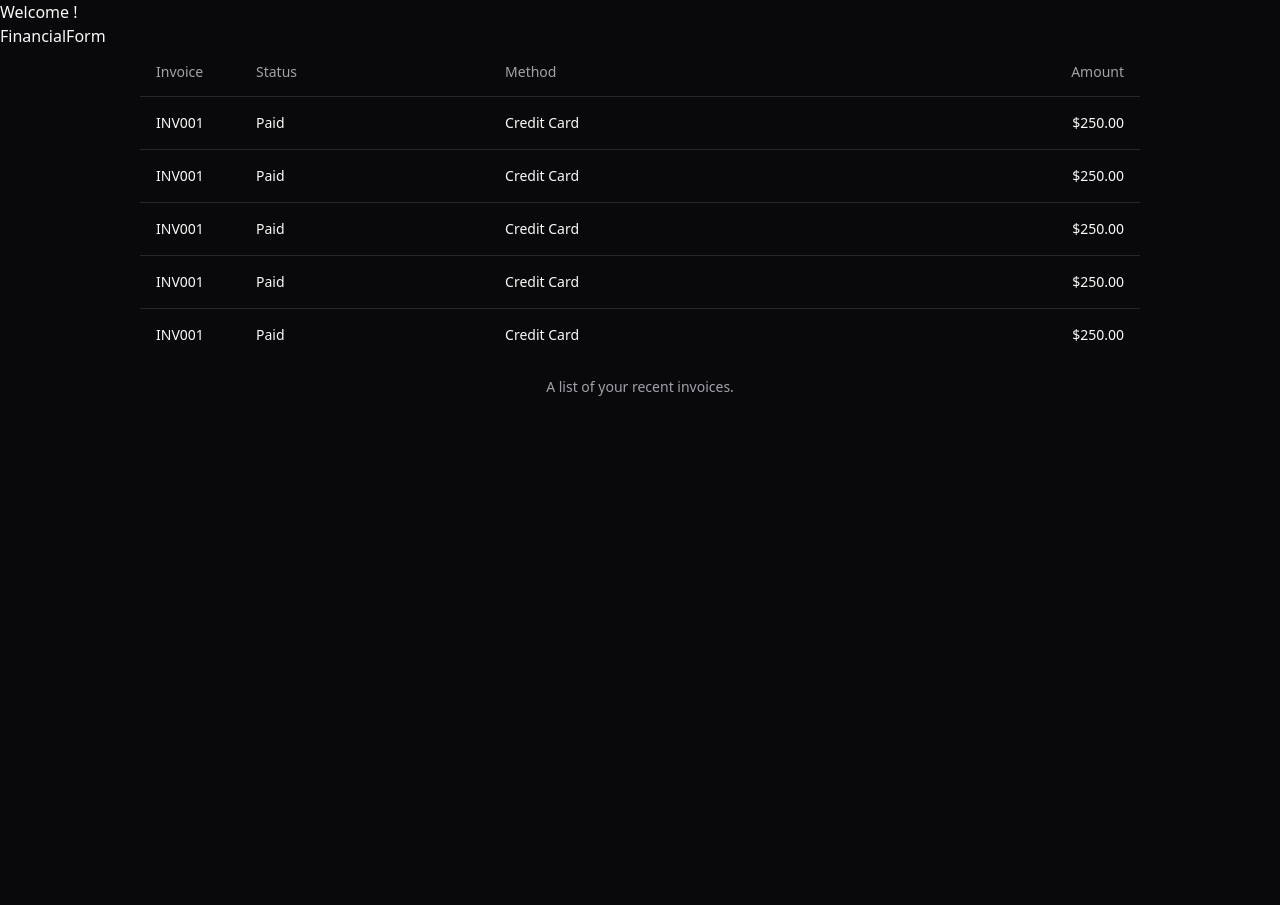
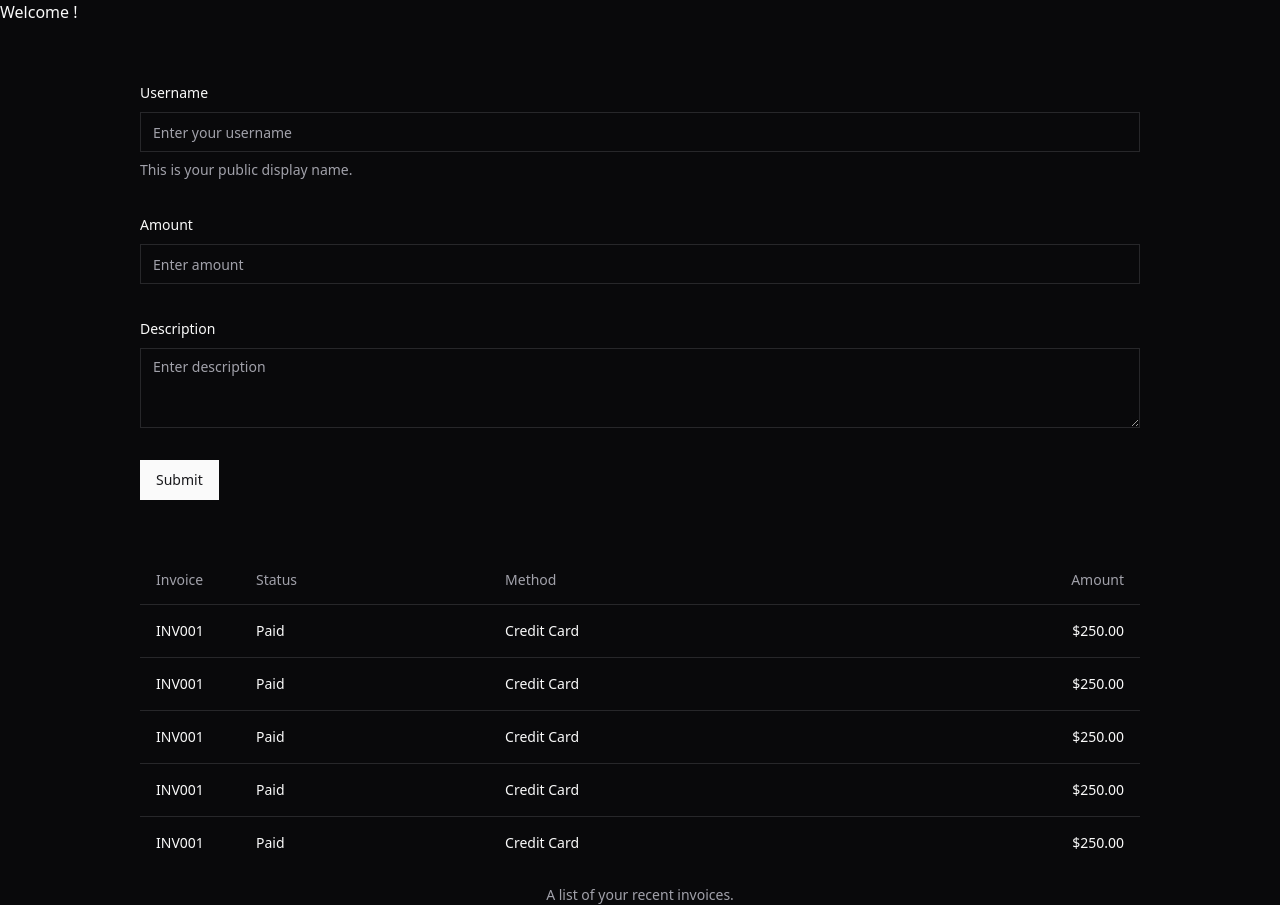
Before and after one commit to PeterPoterek/finance-tracker-typescript, a React (Vite) app in the folder client/: page / in a window 1280 px wide. Before the commit the page ends 800 px from the top, so only its background shows below. Built offline with nearby package versions, Linux system fonts and the light colour scheme; no server answers.

Commit message:
shadcn basic form

```diff
--- a/client/package.json
+++ b/client/package.json
@@ -11,6 +11,8 @@
   },
   "dependencies": {
     "@clerk/clerk-react": "^5.2.1",
+    "@hookform/resolvers": "^3.4.2",
+    "@radix-ui/react-label": "^2.0.2",
     "@radix-ui/react-slot": "^1.0.2",
     "@tanstack/react-table": "^8.17.3",
     "class-variance-authority": "^0.7.0",
@@ -18,9 +20,11 @@
     "lucide-react": "^0.379.0",
     "react": "^18.2.0",
     "react-dom": "^18.2.0",
+    "react-hook-form": "^7.51.5",
     "react-router-dom": "^6.23.1",
     "tailwind-merge": "^2.3.0",
-    "tailwindcss-animate": "^1.0.7"
+    "tailwindcss-animate": "^1.0.7",
+    "zod": "^3.23.8"
   },
   "devDependencies": {
     "@types/node": "^20.12.12",
--- /dev/null
+++ b/client/src/components/ui/form.tsx
@@ -0,0 +1,176 @@
+import * as React from "react"
+import * as LabelPrimitive from "@radix-ui/react-label"
+import { Slot } from "@radix-ui/react-slot"
+import {
+  Controller,
+  ControllerProps,
+  FieldPath,
+  FieldValues,
+  FormProvider,
+  useFormContext,
+} from "react-hook-form"
+
+import { cn } from "@/lib/utils"
+import { Label } from "@/components/ui/label"
+
+const Form = FormProvider
+
+type FormFieldContextValue<
+  TFieldValues extends FieldValues = FieldValues,
+  TName extends FieldPath<TFieldValues> = FieldPath<TFieldValues>
+> = {
+  name: TName
+}
+
+const FormFieldContext = React.createContext<FormFieldContextValue>(
+  {} as FormFieldContextValue
+)
+
+const FormField = <
+  TFieldValues extends FieldValues = FieldValues,
+  TName extends FieldPath<TFieldValues> = FieldPath<TFieldValues>
+>({
+  ...props
+}: ControllerProps<TFieldValues, TName>) => {
+  return (
+    <FormFieldContext.Provider value={{ name: props.name }}>
+      <Controller {...props} />
+    </FormFieldContext.Provider>
+  )
+}
+
+const useFormField = () => {
+  const fieldContext = React.useContext(FormFieldContext)
+  const itemContext = React.useContext(FormItemContext)
+  const { getFieldState, formState } = useFormContext()
+
+  const fieldState = getFieldState(fieldContext.name, formState)
+
+  if (!fieldContext) {
+    throw new Error("useFormField should be used within <FormField>")
+  }
+
+  const { id } = itemContext
+
+  return {
+    id,
+    name: fieldContext.name,
+    formItemId: `${id}-form-item`,
+    formDescriptionId: `${id}-form-item-description`,
+    formMessageId: `${id}-form-item-message`,
+    ...fieldState,
+  }
+}
+
+type FormItemContextValue = {
+  id: string
+}
+
+const FormItemContext = React.createContext<FormItemContextValue>(
+  {} as FormItemContextValue
+)
+
+const FormItem = React.forwardRef<
+  HTMLDivElement,
+  React.HTMLAttributes<HTMLDivElement>
+>(({ className, ...props }, ref) => {
+  const id = React.useId()
+
+  return (
+    <FormItemContext.Provider value={{ id }}>
+      <div ref={ref} className={cn("space-y-2", className)} {...props} />
+    </FormItemContext.Provider>
+  )
+})
+FormItem.displayName = "FormItem"
+
+const FormLabel = React.forwardRef<
+  React.ElementRef<typeof LabelPrimitive.Root>,
+  React.ComponentPropsWithoutRef<typeof LabelPrimitive.Root>
+>(({ className, ...props }, ref) => {
+  const { error, formItemId } = useFormField()
+
+  return (
+    <Label
+      ref={ref}
+      className={cn(error && "text-destructive", className)}
+      htmlFor={formItemId}
+      {...props}
+    />
+  )
+})
+FormLabel.displayName = "FormLabel"
+
+const FormControl = React.forwardRef<
+  React.ElementRef<typeof Slot>,
+  React.ComponentPropsWithoutRef<typeof Slot>
+>(({ ...props }, ref) => {
+  const { error, formItemId, formDescriptionId, formMessageId } = useFormField()
+
+  return (
+    <Slot
+      ref={ref}
+      id={formItemId}
+      aria-describedby={
+        !error
+          ? `${formDescriptionId}`
+          : `${formDescriptionId} ${formMessageId}`
+      }
+      aria-invalid={!!error}
+      {...props}
+    />
+  )
+})
+FormControl.displayName = "FormControl"
+
+const FormDescription = React.forwardRef<
+  HTMLParagraphElement,
+  React.HTMLAttributes<HTMLParagraphElement>
+>(({ className, ...props }, ref) => {
+  const { formDescriptionId } = useFormField()
+
+  return (
+    <p
+      ref={ref}
+      id={formDescriptionId}
+      className={cn("text-sm text-muted-foreground", className)}
+      {...props}
+    />
+  )
+})
+FormDescription.displayName = "FormDescription"
+
+const FormMessage = React.forwardRef<
+  HTMLParagraphElement,
+  React.HTMLAttributes<HTMLParagraphElement>
+>(({ className, children, ...props }, ref) => {
+  const { error, formMessageId } = useFormField()
+  const body = error ? String(error?.message) : children
+
+  if (!body) {
+    return null
+  }
+
+  return (
+    <p
+      ref={ref}
+      id={formMessageId}
+      className={cn("text-sm font-medium text-destructive", className)}
+      {...props}
+    >
+      {body}
+    </p>
+  )
+})
+FormMessage.displayName = "FormMessage"
+
+export {
+  useFormField,
+  Form,
+  FormItem,
+  FormLabel,
+  FormControl,
+  FormDescription,
+  FormMessage,
+  FormField,
+}
--- /dev/null
+++ b/client/src/components/ui/input.tsx
@@ -0,0 +1,25 @@
+import * as React from "react"
+
+import { cn } from "@/lib/utils"
+
+export interface InputProps
+  extends React.InputHTMLAttributes<HTMLInputElement> {}
+
+const Input = React.forwardRef<HTMLInputElement, InputProps>(
+  ({ className, type, ...props }, ref) => {
+    return (
+      <input
+        type={type}
+        className={cn(
+          "flex h-10 w-full rounded-md border border-input bg-background px-3 py-2 text-sm ring-offset-background file:border-0 file:bg-transparent file:text-sm file:font-medium placeholder:text-muted-foreground focus-visible:outline-none focus-visible:ring-2 focus-visible:ring-ring focus-visible:ring-offset-2 disabled:cursor-not-allowed disabled:opacity-50",
+          className
+        )}
+        ref={ref}
+        {...props}
+      />
+    )
+  }
+)
+Input.displayName = "Input"
+
+export { Input }
--- /dev/null
+++ b/client/src/components/ui/label.tsx
@@ -0,0 +1,26 @@
+"use client"
+
+import * as React from "react"
+import * as LabelPrimitive from "@radix-ui/react-label"
+import { cva, type VariantProps } from "class-variance-authority"
+
+import { cn } from "@/lib/utils"
+
+const labelVariants = cva(
+  "text-sm font-medium leading-none peer-disabled:cursor-not-allowed peer-disabled:opacity-70"
+)
+
+const Label = React.forwardRef<
+  React.ElementRef<typeof LabelPrimitive.Root>,
+  React.ComponentPropsWithoutRef<typeof LabelPrimitive.Root> &
+    VariantProps<typeof labelVariants>
+>(({ className, ...props }, ref) => (
+  <LabelPrimitive.Root
+    ref={ref}
+    className={cn(labelVariants(), className)}
+    {...props}
+  />
+))
+Label.displayName = LabelPrimitive.Root.displayName
+
+export { Label }
--- /dev/null
+++ b/client/src/components/ui/textarea.tsx
@@ -0,0 +1,24 @@
+import * as React from "react"
+
+import { cn } from "@/lib/utils"
+
+export interface TextareaProps
+  extends React.TextareaHTMLAttributes<HTMLTextAreaElement> {}
+
+const Textarea = React.forwardRef<HTMLTextAreaElement, TextareaProps>(
+  ({ className, ...props }, ref) => {
+    return (
+      <textarea
+        className={cn(
+          "flex min-h-[80px] w-full rounded-md border border-input bg-background px-3 py-2 text-sm ring-offset-background placeholder:text-muted-foreground focus-visible:outline-none focus-visible:ring-2 focus-visible:ring-ring focus-visible:ring-offset-2 disabled:cursor-not-allowed disabled:opacity-50",
+          className
+        )}
+        ref={ref}
+        {...props}
+      />
+    )
+  }
+)
+Textarea.displayName = "Textarea"
+
+export { Textarea }
--- a/client/src/pages/dashboard/Dashboard.tsx
+++ b/client/src/pages/dashboard/Dashboard.tsx
@@ -10,7 +10,7 @@
     <div>
       <h1>Welcome {user?.firstName}!</h1>
 
-      <div>
+      <div className="m-auto max-w-[1000px]">
         <FinancialForm />
         <FinancialList />
       </div>
--- a/client/src/pages/dashboard/FinancialForm/FinancialForm.tsx
+++ b/client/src/pages/dashboard/FinancialForm/FinancialForm.tsx
@@ -1,5 +1,93 @@
-const FinancialForm = () => {
-  return <div>FinancialForm</div>;
+import { z } from "zod";
+import { zodResolver } from "@hookform/resolvers/zod";
+import { useForm } from "react-hook-form";
+
+import { Button } from "@/components/ui/button";
+import { Form, FormControl, FormDescription, FormField, FormItem, FormLabel, FormMessage } from "@/components/ui/form";
+import { Input } from "@/components/ui/input";
+import { Textarea } from "@/components/ui/textarea";
+
+const formSchema = z.object({
+  username: z.string().min(2, {
+    message: "Username must be at least 2 characters.",
+  }),
+  amount: z.number().min(1, {
+    message: "Amount must be at least 1.",
+  }),
+  description: z.string().optional(),
+});
+
+type FormSchemaType = z.infer<typeof formSchema>;
+
+const FinancialForm: React.FC = () => {
+  const form = useForm<FormSchemaType>({
+    resolver: zodResolver(formSchema),
+    defaultValues: {
+      username: "",
+      amount: 0,
+      description: "",
+    },
+  });
+
+  const onSubmit = (values: FormSchemaType) => {
+    console.log(values);
+  };
+
+  return (
+    <div className="pt-[3.5rem] pb-[3.5rem]">
+      <Form {...form}>
+        <form onSubmit={form.handleSubmit(onSubmit)} className="space-y-8">
+          <FormField
+            control={form.control}
+            name="username"
+            render={({ field }) => (
+              <FormItem>
+                <FormLabel>Username</FormLabel>
+                <FormControl>
+                  <Input placeholder="Enter your username" {...field} />
+                </FormControl>
+                <FormDescription>This is your public display name.</FormDescription>
+                <FormMessage />
+              </FormItem>
+            )}
+          />
+          <FormField
+            control={form.control}
+            name="amount"
+            render={({ field }) => (
+              <FormItem>
+                <FormLabel>Amount</FormLabel>
+                <FormControl>
+                  <Input
+                    type="number"
+                    placeholder="Enter amount"
+                    {...field}
+                    value={field.value || ""}
+                    onChange={(e) => field.onChange(Number(e.target.value))}
+                  />
+                </FormControl>
+                <FormMessage />
+              </FormItem>
+            )}
+          />
+          <FormField
+            control={form.control}
+            name="description"
+            render={({ field }) => (
+              <FormItem>
+                <FormLabel>Description</FormLabel>
+                <FormControl>
+                  <Textarea placeholder="Enter description" {...field} />
+                </FormControl>
+                <FormMessage />
+              </FormItem>
+            )}
+          />
+          <Button type="submit">Submit</Button>
+        </form>
+      </Form>
+    </div>
+  );
 };
 
 export default FinancialForm;
--- a/client/src/pages/dashboard/FinancialList/FinancialList.tsx
+++ b/client/src/pages/dashboard/FinancialList/FinancialList.tsx
@@ -2,7 +2,7 @@
 
 const FinancialList = () => {
   return (
-    <div className="m-auto w-[1000px]">
+    <div className="">
       <Table>
         <TableCaption>A list of your recent invoices.</TableCaption>
         <TableHeader>
--- /dev/null
+++ b/client/src/services/schemas/formSchemas.ts
@@ -0,0 +1,7 @@
+import { z } from "zod";
+
+export const formSchema = z.object({
+  username: z.string().min(2, {
+    message: "Username must be at least 2 characters.",
+  }),
+});
```
Also changed, not shown: 1 other file (tests, documents, lock files or other folders).
